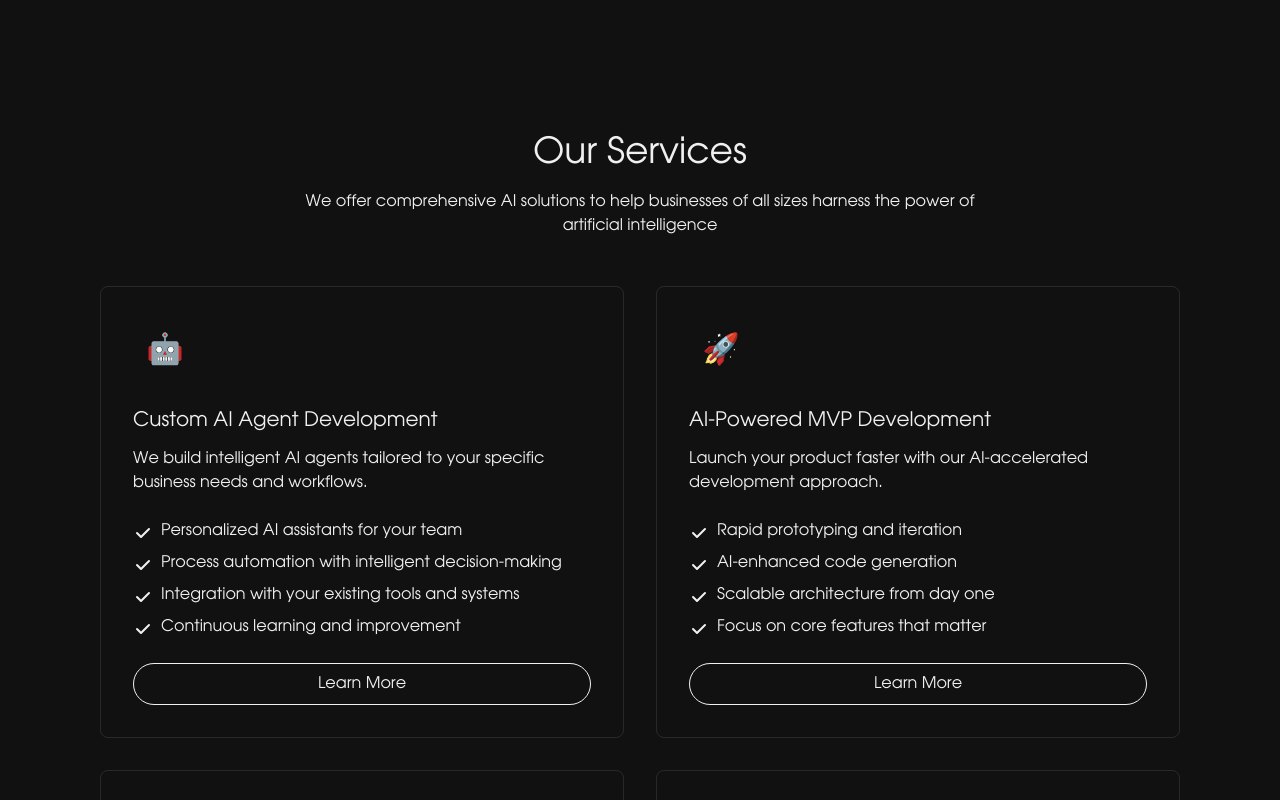
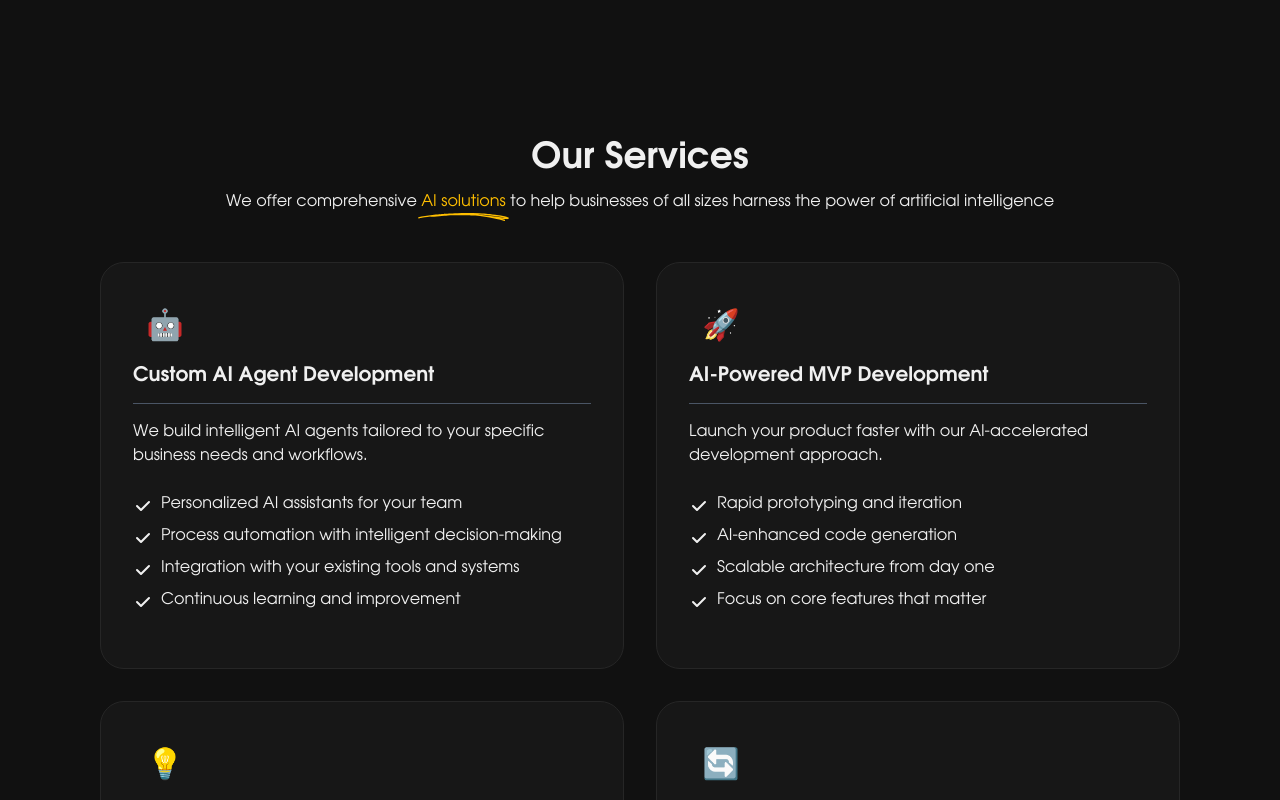
Before and after one commit to 0xayushM/brew-my-agent-2, a Next.js app: page / in a window 1280 px wide. Shown: the part 1860-2660 px from the top of the page. Built offline with nearby package versions, Linux system fonts and the light colour scheme.

Commit message:
services done

```diff
--- a/src/components/Services.tsx
+++ b/src/components/Services.tsx
@@ -1,5 +1,6 @@
 import Image from 'next/image';
 import Link from 'next/link';
+import SpotlightCard from './ui/spotlightCard';
 
 interface ServiceCardProps {
   title: string;
@@ -10,13 +11,14 @@ interface ServiceCardProps {
 
 const ServiceCard = ({ title, description, icon, features }: ServiceCardProps) => {
   return (
-    <div className="bg-bgLight rounded-lg p-8 border border-white/10 transition-all hover:border-primaryAccent/50 h-full flex flex-col">
-      <div className="text-primaryAccent mb-6">
+    <div className="bg-bgLight rounded-lg hover:border-primaryAccent/50 h-full flex flex-col">
+      <div className="text-primaryAccent mb-0">
         <div className="w-16 h-16 flex items-center justify-center rounded-full bg-primaryAccent/10">
           <span className="text-3xl" dangerouslySetInnerHTML={{ __html: icon }}></span>
         </div>
       </div>
-      <h3 className="font-heading text-xl mb-3">{title}</h3>
+      <h3 className="avalon-bold text-xl mb-0">{title}</h3>
+      <hr className="my-4 border-gray-600" />
       <p className="text-textMedium mb-6">{description}</p>
       <div className="mb-6 flex-grow">
         <ul className="space-y-2">
@@ -30,12 +32,12 @@ const ServiceCard = ({ title, description, icon, features }: ServiceCardProps) =
           ))}
         </ul>
       </div>
-      <Link
+      {/* <Link
         href="#cta"
         className="inline-block text-center px-6 py-2 rounded-full border border-primaryAccent text-primaryAccent hover:bg-primaryAccent hover:text-bgDark transition-all"
       >
         Learn More
-      </Link>
+      </Link> */}
     </div>
   );
 };
@@ -91,19 +93,20 @@ const Services = () => {
   return (
     <section id="services" className="py-20">
       <div className="container mx-auto max-w-7xl px-5">
-        <h2 className="font-heading text-4xl text-center mb-4">Our Services</h2>
-        <p className="text-textMedium text-center max-w-2xl mx-auto mb-12">
-          We offer comprehensive AI solutions to help businesses of all sizes harness the power of artificial intelligence
+        <h2 className="avalon-bold text-4xl text-center mb-4">Our Services</h2>
+        <p className="text-textMedium text-center max-w-4xl mx-auto mb-12">
+          We offer comprehensive <span className="needle-underline primary-accent">AI solutions</span> to help businesses of all sizes harness the power of artificial intelligence
         </p>
         <div className="grid grid-cols-1 md:grid-cols-2 gap-8">
           {services.map((service, index) => (
+            <SpotlightCard key={index} className="custom-spotlight-card">
               <ServiceCard
-              key={index}
                 title={service.title}
                 description={service.description}
                 icon={service.icon}
                 features={service.features}
               />
+            </SpotlightCard>
           ))}
         </div>
       </div>
```
Lines whose indentation alone changed are shown as unchanged.
